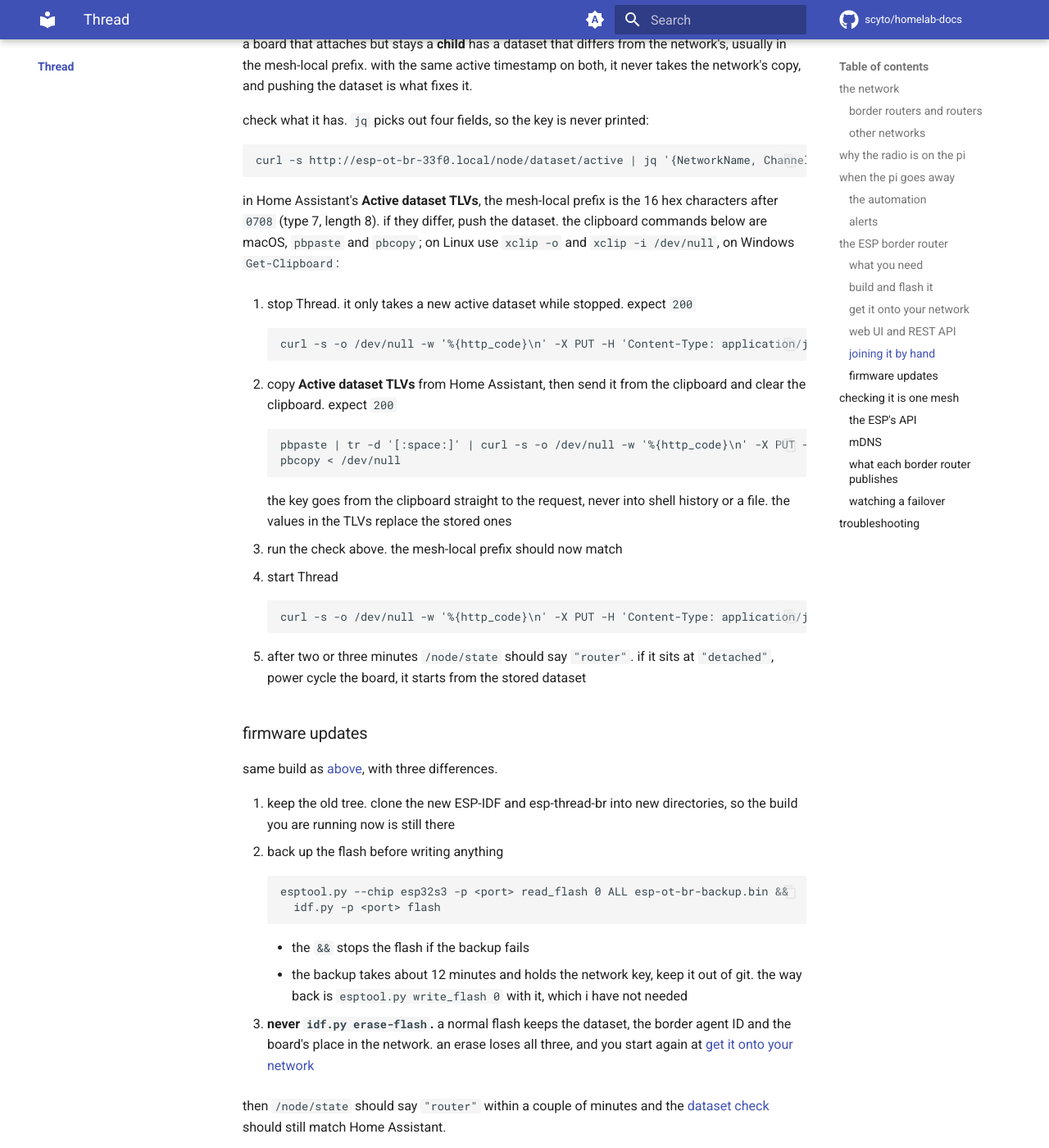
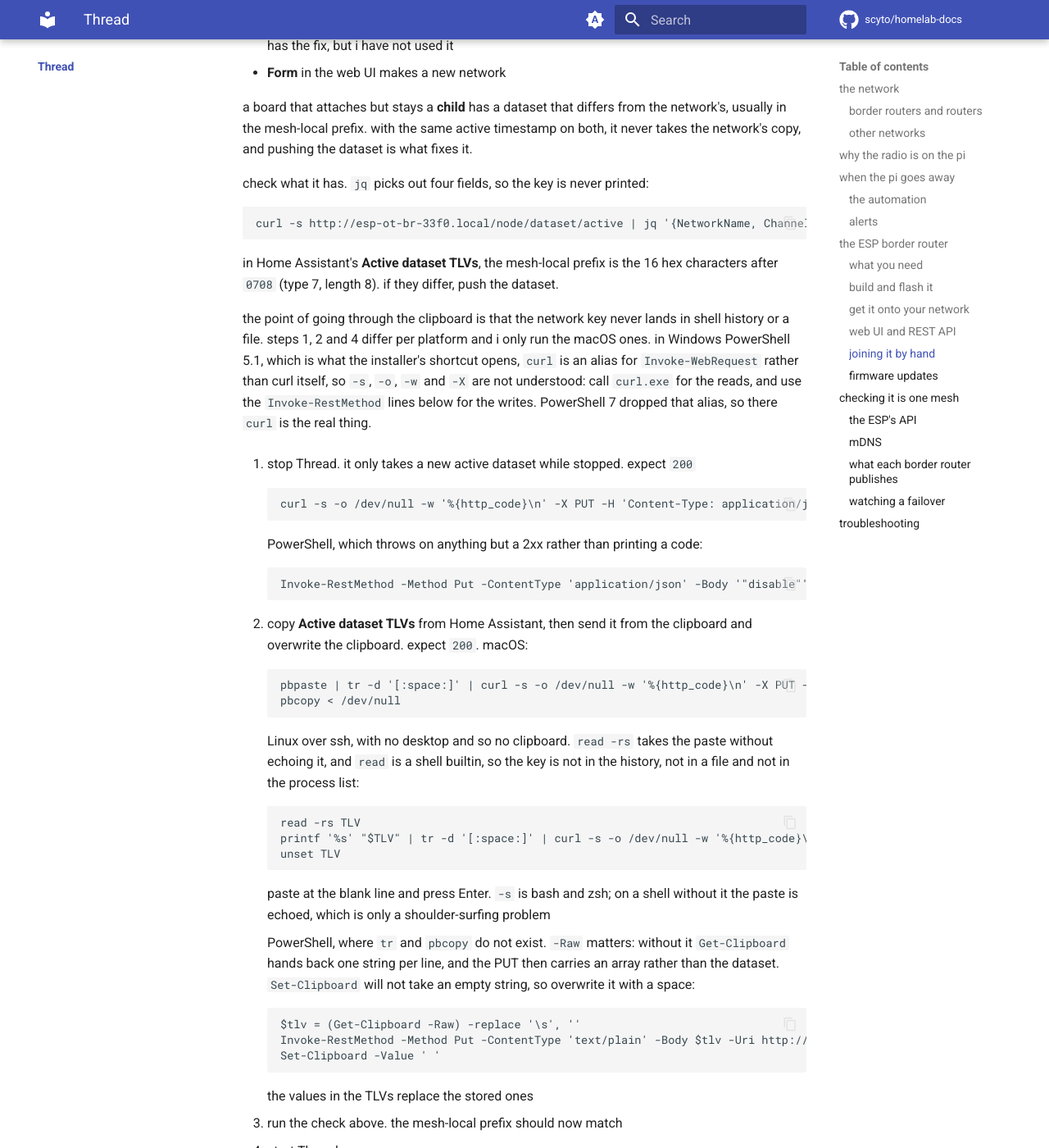
Before and after one commit to scyto/homelab-docs, an MkDocs documentation site: the page built from docs/thread/index.md, in a window 1280 px wide and 1400 px high, scrolled down 12622 px. Shown: the whole window at 82% size. Built offline with MkDocs 1.6.1 and Material for MkDocs 9.7.7, drawn with Linux system fonts in a browser that asks for light colours; comment, search, counter and statistics services are not loaded; some of the changed text lies outside the part shown.

Commit message:
Thread: clipboard and state commands that run on each platform (#16)
* Thread: clipboard commands per platform, and a review pass

- the by-hand dataset push had a macOS pipeline and a guess at the
  others. Linux now uses xclip -selection clipboard, since xclip reads
  the PRIMARY selection by default, with wl-paste and wl-copy --clear
  named for Wayland. Windows gets a PowerShell-native sequence, using
  Get-Clipboard -Raw so the PUT carries the dataset rather than an array
  of lines.
- the mDNS commands named the board by its old name, and dns-sd is macOS
  only, so the avahi equivalents are named too.
- the REST answers are not shaped alike: /topology and /ipaddr wrap
  theirs in result, /diagnostics is a bare array. Said so.
- troubleshooting gains the first thing a new board does: sit on its own
  ESP-BR-xxxx network.

Every code block on the page was syntax checked: shell with bash -n and
shellcheck, PowerShell with the PowerShell parser, YAML and Python with
their own parsers.

Co-Authored-By: Claude Opus 5 (1M context) <noreply@anthropic.com>

* Thread: platform commands that run on each platform

- Linux: xclip and wl-paste need a desktop session, so on a headless box
  over ssh the step could not be followed. Use read -rs, a builtin, which
  takes the paste without echoing it and keeps the key out of history,
  off disk and out of the process list.
- Windows: curl is an alias for Invoke-WebRequest in Windows PowerShell
  5.1, so stopping and starting Thread needs Invoke-RestMethod, and the
  reads need curl.exe.
- Say which PowerShell version each caveat belongs to: 7 dropped the
  alias and supports &&.

Co-Authored-By: Claude Opus 5 (1M context) <noreply@anthropic.com>

---------

Co-authored-by: Claude Opus 5 (1M context) <noreply@anthropic.com>

````diff
--- a/docs/thread/index.md
+++ b/docs/thread/index.md
@@ -372,7 +372,8 @@ from the S3 on first boot, so you only flash one of them.
       idf.py set-target esp32s3 && idf.py build
     ```
 
-    in the ESP-IDF PowerShell, where `export` and `&&` do not exist:
+    in the ESP-IDF PowerShell, where `export` does not exist and `&&` only works
+    in PowerShell 7:
 
     ```
     cd "$env:IDF_PATH\examples\openthread\ot_rcp"
@@ -467,6 +468,9 @@ it *manages*, so add it to the integration first.
 
     `/node/state` answers `"disabled"`, `"detached"`, `"child"`, `"router"` or
     `"leader"`. in `/node` the same thing is a number, 0 to 4 in that order
+- the answers are not shaped alike: `/topology` and `/ipaddr` wrap theirs in a
+  `result` field, while `/diagnostics` is a bare array and `/node` a bare object.
+  so `jq` needs `.result[]` for the first two and `.[]` for `/diagnostics`
 - a path it does not know returns HTTP 200 with a 404 error in the body, so read
   the body, not the status code
 - the OpenThread console is on USB, the S3's USB-C port, not on the network.
@@ -508,9 +512,15 @@ curl -s http://esp-ot-br-33f0.local/node/dataset/active | jq '{NetworkName, Chan
 ```
 
 in Home Assistant's **Active dataset TLVs**, the mesh-local prefix is the 16 hex
-characters after `0708` (type 7, length 8). if they differ, push the dataset. the
-clipboard commands below are macOS, `pbpaste` and `pbcopy`; on Linux use
-`xclip -o` and `xclip -i /dev/null`, on Windows `Get-Clipboard`:
+characters after `0708` (type 7, length 8). if they differ, push the dataset.
+
+the point of going through the clipboard is that the network key never lands in
+shell history or a file. steps 1, 2 and 4 differ per platform and i only run the
+macOS ones. in Windows PowerShell 5.1, which is what the installer's shortcut
+opens, `curl` is an alias for `Invoke-WebRequest` rather than curl itself, so
+`-s`, `-o`, `-w` and `-X` are not understood: call `curl.exe` for the reads, and
+use the `Invoke-RestMethod` lines below for the writes. PowerShell 7 dropped that
+alias, so there `curl` is the real thing.
 
 1. stop Thread. it only takes a new active dataset while stopped. expect `200`
 
@@ -518,22 +528,57 @@ clipboard commands below are macOS, `pbpaste` and `pbcopy`; on Linux use
     curl -s -o /dev/null -w '%{http_code}\n' -X PUT -H 'Content-Type: application/json' -d '"disable"' http://esp-ot-br-33f0.local/node/state
     ```
 
+    PowerShell, which throws on anything but a 2xx rather than printing a code:
+
+    ```
+    Invoke-RestMethod -Method Put -ContentType 'application/json' -Body '"disable"' -Uri http://esp-ot-br-33f0.local/node/state
+    ```
+
 2. copy **Active dataset TLVs** from Home Assistant, then send it from the
-   clipboard and clear the clipboard. expect `200`
+   clipboard and overwrite the clipboard. expect `200`. macOS:
 
     ```
     pbpaste | tr -d '[:space:]' | curl -s -o /dev/null -w '%{http_code}\n' -X PUT -H 'Content-Type: text/plain' --data-binary @- http://esp-ot-br-33f0.local/node/dataset/active
     pbcopy < /dev/null
     ```
 
-    the key goes from the clipboard straight to the request, never into shell
-    history or a file. the values in the TLVs replace the stored ones
+    Linux over ssh, with no desktop and so no clipboard. `read -rs` takes the
+    paste without echoing it, and `read` is a shell builtin, so the key is not in
+    the history, not in a file and not in the process list:
+
+    ```
+    read -rs TLV
+    printf '%s' "$TLV" | tr -d '[:space:]' | curl -s -o /dev/null -w '%{http_code}\n' -X PUT -H 'Content-Type: text/plain' --data-binary @- http://esp-ot-br-33f0.local/node/dataset/active
+    unset TLV
+    ```
+
+    paste at the blank line and press Enter. `-s` is bash and zsh; on a shell
+    without it the paste is echoed, which is only a shoulder-surfing problem
+
+    PowerShell, where `tr` and `pbcopy` do not exist. `-Raw` matters: without it
+    `Get-Clipboard` hands back one string per line, and the PUT then carries an
+    array rather than the dataset. `Set-Clipboard` will not take an empty string,
+    so overwrite it with a space:
+
+    ```
+    $tlv = (Get-Clipboard -Raw) -replace '\s', ''
+    Invoke-RestMethod -Method Put -ContentType 'text/plain' -Body $tlv -Uri http://esp-ot-br-33f0.local/node/dataset/active
+    Set-Clipboard -Value ' '
+    ```
+
+    the values in the TLVs replace the stored ones
 
 3. run the check above. the mesh-local prefix should now match
 4. start Thread
 
     ```
     curl -s -o /dev/null -w '%{http_code}\n' -X PUT -H 'Content-Type: application/json' -d '"enable"' http://esp-ot-br-33f0.local/node/state
+    ```
+
+    PowerShell:
+
+    ```
+    Invoke-RestMethod -Method Put -ContentType 'application/json' -Body '"enable"' -Uri http://esp-ot-br-33f0.local/node/state
     ```
 
 5. after two or three minutes `/node/state` should say `"router"`. if it sits at
@@ -552,7 +597,8 @@ same build as [above](#build-and-flash-it), with three differences.
       idf.py -p <port> flash
     ```
 
-    - the `&&` stops the flash if the backup fails
+    - the `&&` stops the flash if the backup fails. in PowerShell run the two
+      separately and check the backup exists first
     - the backup takes about 12 minutes and holds the network key, keep it out of
       git. the way back is `esptool.py write_flash 0` with it, which i have not
       needed
@@ -589,10 +635,12 @@ every border router announces `_meshcop._udp`:
 
 ```
 dns-sd -B _meshcop._udp local.
-dns-sd -L esp-ot-br _meshcop._udp local.
+dns-sd -L esp-ot-br-33f0 _meshcop._udp local.
 ```
 
-most TXT values are binary, so `dns-sd` prints them garbled.
+`dns-sd` is macOS. on Linux the same two are `avahi-browse _meshcop._udp` and
+`avahi-browse -r _meshcop._udp`. most TXT values are binary, so both print them
+garbled.
 
 | key | what it is |
 | --- | --- |
@@ -604,9 +652,9 @@ most TXT values are binary, so `dns-sd` prints them garbled.
 | `at` | active dataset timestamp |
 | `tv`, `vn`, `mn` | Thread version, vendor, model |
 
-my ESP's firmware fills `sb`, `omr` and `at` in differently from current
-OpenThread: no role bits, its own prefix in `omr`. i read its role from the REST
-API, not from mDNS.
+my ESP's firmware fills `sb`, `omr` and `at` differently from OpenThread's own
+border router: no role bits, and its own prefix in `omr`. i read its role from the
+REST API, not from mDNS.
 
 ??? note "decode the TXT records with python"
 
@@ -676,7 +724,7 @@ API, not from mDNS.
     ```
 
     ```
-    python3 meshcop.py esp-ot-br "Home Assistant OpenThread Border Router #XXXX"
+    python3 meshcop.py esp-ot-br-33f0 "Home Assistant OpenThread Border Router #XXXX"
     ```
 
     the instance names are the ones `dns-sd -B` lists.
@@ -751,6 +799,7 @@ what mine did:
 | --- | --- |
 | add-on stopped after the pi was off, with **Watchdog** on | the 10 restarts in 30 minutes were used up. the [automation](#the-automation) starts it again |
 | `No route to host` in the add-on log | the pi is unreachable. `Connection refused` means ser2net is not running |
+| a freshly flashed board sits on its own `ESP-BR-xxxx` network | expected, it forms one when it has no dataset. [move it onto yours](#get-it-onto-your-network) |
 | the ESP stays a child | its dataset differs from the network's. [check the mesh-local prefix](#joining-it-by-hand) |
 | the panel shows 2 border routers, the ESP's topology shows 3 routers | routers and border routers are different things, see [above](#border-routers-and-routers) |
 | the ESP still has the prefix and primary backbone router after the add-on came back | expected, they do not move back. see [watching a failover](#watching-a-failover) |
````
